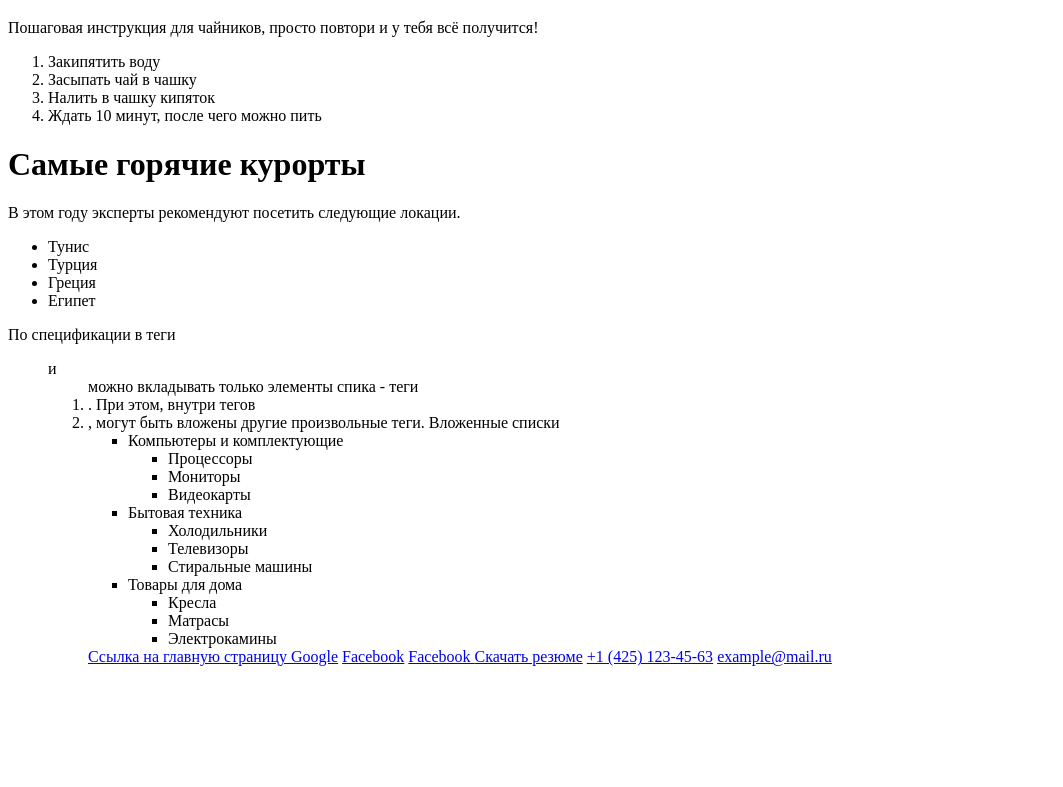
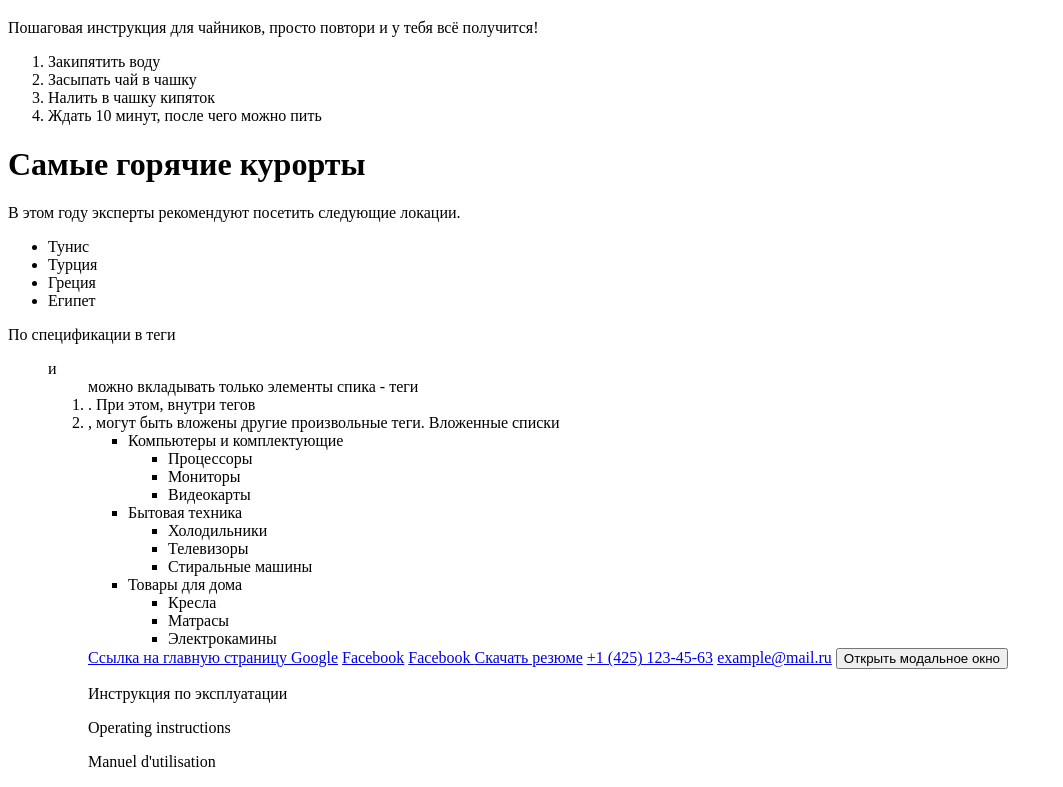
Before and after one commit to SergeyKolienko/Totorial, a plain HTML site: page index.html in a window 1280 px wide. Shown: the part 1593-2380 px from the top of the page, without its empty margins (0-1063 px from the left). Before the commit the page ends 2275 px from the top, so only its background shows below. Drawn offline with Linux system fonts and the light colour scheme.

Commit message:
Атрибут

```diff
--- a/index.html
+++ b/index.html
@@ -209,3 +209,21 @@ https://cssreference.io
 
 <!-- Ссылка на адрес электронной почты  -->
 <a href="mailto:example@mail.ru">example@mail.ru</a>
+
+
+<button type="button">Открыть модальное окно</button>
+
+
+<!DOCTYPE html>
+<html lang="ru">
+  <head>
+    <meta charset="utf-8" />
+    <meta name="description" content="Инструкция по эксплуатации пирожков" />
+    <title>Пирожки это внусно!</title>
+  </head>
+  <body>
+    <p>Инструкция по эксплуатации</p>
+    <p lang="en">Operating instructions</p>
+    <p lang="fr">Manuel d'utilisation</p>
+  </body>
+</html>
```
